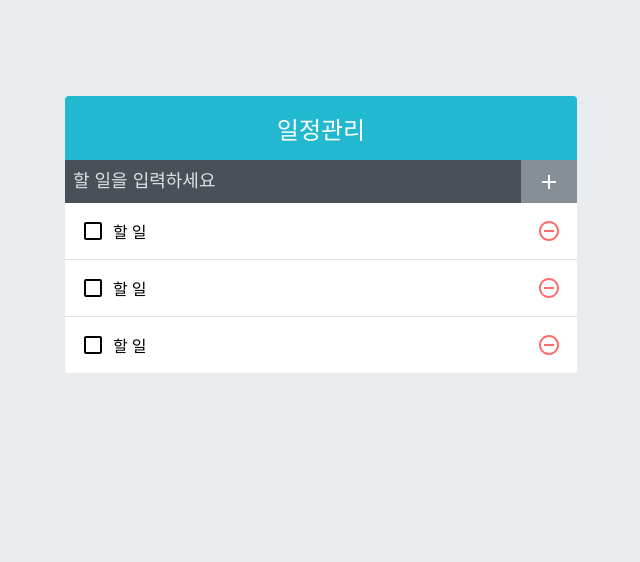
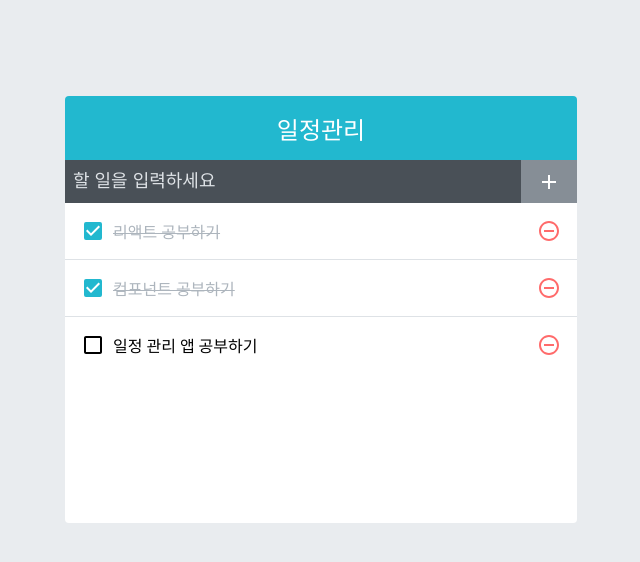
Before and after one commit to Dahyeonni/todo-app, a React (Create React App) app: page / in a window 1280 px wide. Shown: the top 562 px of the page, without its empty margins (319-959 px from the left). Built offline with nearby package versions, Linux system fonts and the light colour scheme.

Commit message:
feat: todo props

```diff
--- a/src/App.js
+++ b/src/App.js
@@ -1,12 +1,30 @@
+import { useState } from 'react';
 import TodoTemplate from './components/TodoTemplate';
 import TodoInsert from './components/TodoInsert';
-import { TodoList } from './components/TodoList';
+import TodoList from './components/TodoList';
 
 function App() {
+  const [todos, setTodos] = useState([
+    {
+      id: 1,
+      text: '리액트 공부하기',
+      checked: true,
+    },
+    {
+      id: 1,
+      text: '컴포넌트 공부하기',
+      checked: true,
+    },
+    {
+      id: 1,
+      text: '일정 관리 앱 공부하기',
+      checked: false,
+    },
+  ]);
   return (
     <TodoTemplate>
       <TodoInsert />
-      <TodoList />
+      <TodoList todos={todos} />
     </TodoTemplate>
   );
 }
--- a/src/components/TodoList.js
+++ b/src/components/TodoList.js
@@ -1,11 +1,14 @@
 import TodoListItem from './TodoListItem';
+import './TodoList.scss';
 
-export const TodoList = () => {
+const TodoList = ({ todos }) => {
   return (
     <div className="TodoList">
-      <TodoListItem />
-      <TodoListItem />
-      <TodoListItem />
+      {todos.map((todo) => (
+        <TodoListItem todo={todo} key={todo.id} />
+      ))}
     </div>
   );
 };
+
+export default TodoList;
--- a/src/components/TodoListItem.js
+++ b/src/components/TodoListItem.js
@@ -1,16 +1,18 @@
 import {
   MdCheckBoxOutlineBlank,
-  //MdCheckBox,
+  MdCheckBox,
   MdRemoveCircleOutline,
 } from 'react-icons/md';
+import cn from 'classnames';
 import './TodoListItem.scss';
 
-const TodoListItem = () => {
+const TodoListItem = ({ todo }) => {
+  const { text, checked } = todo;
   return (
     <div className="TodoListItem">
-      <div className="checkbox">
-        <MdCheckBoxOutlineBlank />
-        <div className="text">할 일</div>
+      <div className={cn('checkbox', { checked })}>
+        {checked ? <MdCheckBox /> : <MdCheckBoxOutlineBlank />}
+        <div className="text">{text}</div>
       </div>
       <div className="remove">
         <MdRemoveCircleOutline />
```
